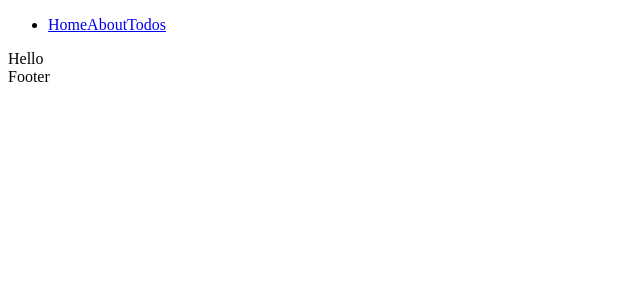
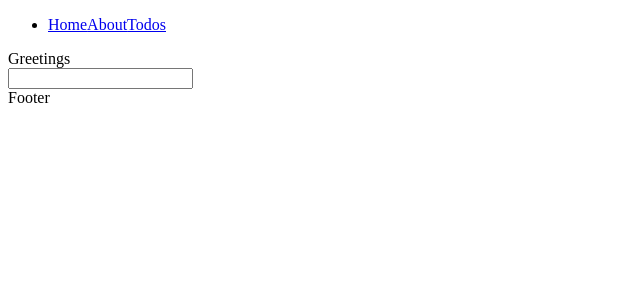
Before and after one commit to khizerdev/Nuxt-3, a Nuxt app: page / in a window 1280 px wide. Shown: the top 300 px of the page, without its empty margins (0-640 px from the left). Built offline with nearby package versions, Linux system fonts and the light colour scheme.

Commit message:
Components

```diff
--- /dev/null
+++ b/components/Form/Input.vue
@@ -0,0 +1,5 @@
+<template>
+    <div>
+        <input type="text">
+    </div>
+</template>
--- /dev/null
+++ b/components/Greeting.vue
@@ -0,0 +1,5 @@
+<template>
+    <div>
+        Greetings
+    </div>
+</template>
--- a/pages/index.vue
+++ b/pages/index.vue
@@ -1,6 +1,7 @@
 <template>
     <div>
-        Hello
+        <Greeting/>
+        <FormInput/>
     </div>
 </template>
 
```
